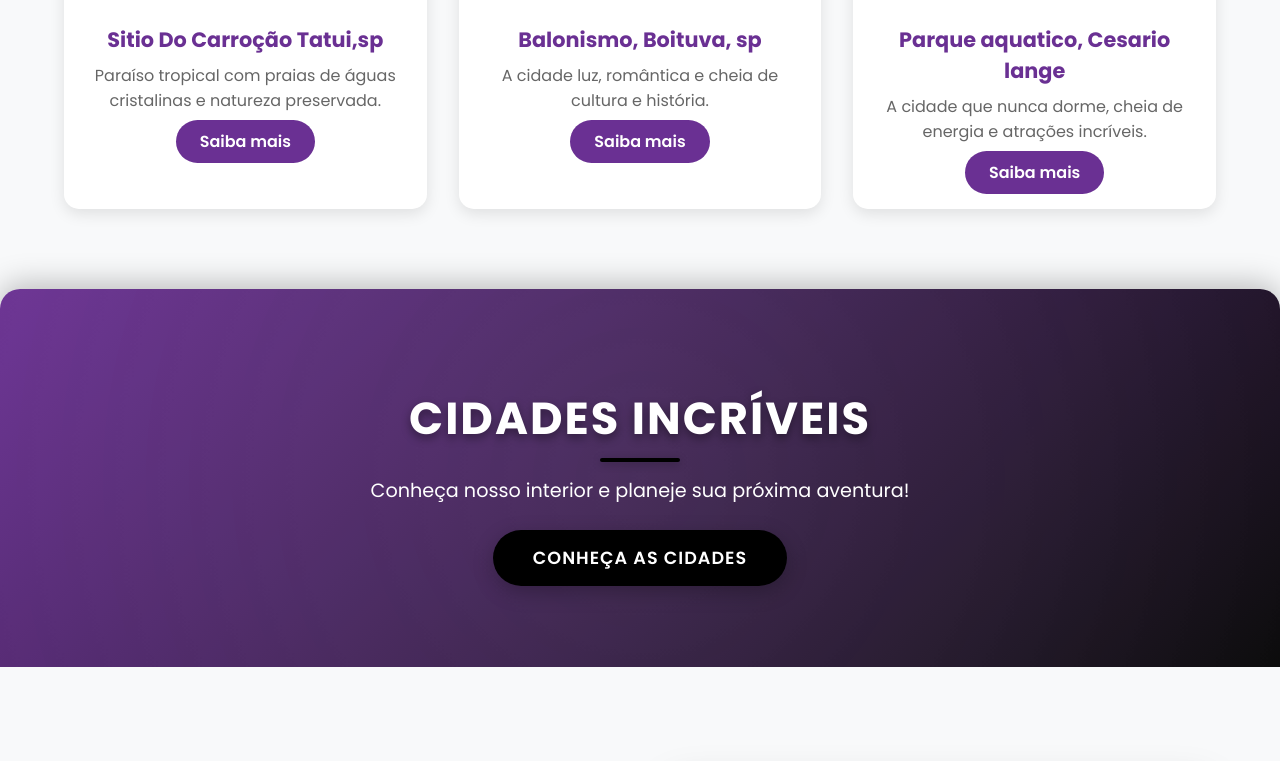
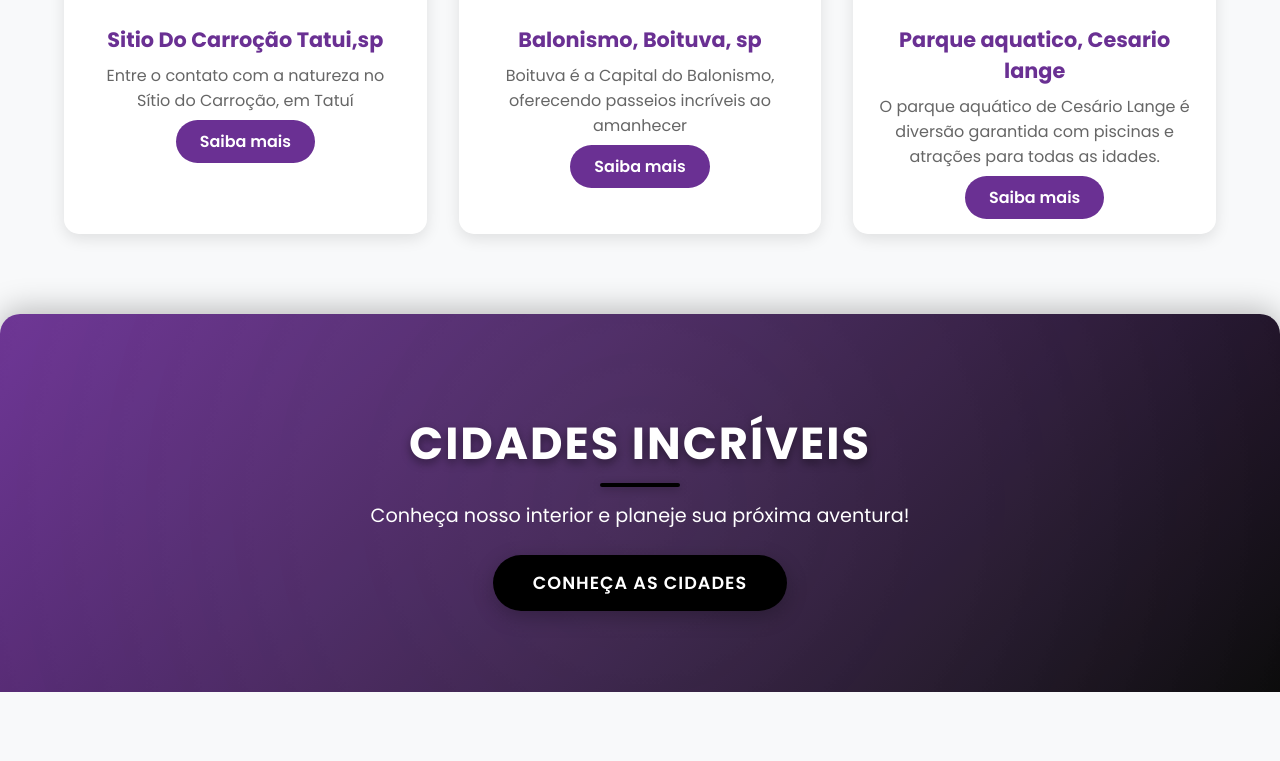
Before and after one commit to cleyton07/aurora, a PHP site: page /aurora/index.php in a window 1280 px wide. Shown: the part 1176-1937 px from the top of the page. Run offline with PHP 8.4, Linux system fonts and the light colour scheme; grey boxes are pictures that could not be loaded.

Commit message:
melhoria layout

```diff
--- a/aurora/index.php
+++ b/aurora/index.php
@@ -70,7 +70,7 @@ if (isset($_SESSION['logado']) && $_SESSION['logado'] === true): ?>
             </div>
             <div class="card-content">
                 <h3>Sitio Do Carroção Tatui,sp</h3>
-                <p>Paraíso tropical com praias de águas cristalinas e natureza preservada.</p>
+                <p>Entre o contato com a natureza no Sítio do Carroção, em Tatuí</p>
                 <p class="price"></p>
                 <a href="../aurora/cidades/tatui.html" class="btn">Saiba mais</a>
 
@@ -82,7 +82,7 @@ if (isset($_SESSION['logado']) && $_SESSION['logado'] === true): ?>
             </div>
             <div class="card-content">
                 <h3>Balonismo, Boituva, sp</h3>
-                <p>A cidade luz, romântica e cheia de cultura e história.</p>
+                <p>Boituva é a Capital do Balonismo, oferecendo passeios incríveis ao amanhecer</p>
                 <p class="price"></p>
                 <a href="../aurora/cidades/boituva.html" class="btn">Saiba mais</a>
 
@@ -94,7 +94,7 @@ if (isset($_SESSION['logado']) && $_SESSION['logado'] === true): ?>
             </div>
             <div class="card-content">
                 <h3>Parque aquatico, Cesario lange</h3>
-                <p>A cidade que nunca dorme, cheia de energia e atrações incríveis.</p>
+                <p>O parque aquático de Cesário Lange é diversão garantida com piscinas e atrações para todas as idades.</p>
                 <p class="price"></p>
                 <a href="../aurora/cidades/cesariolange.html" class="btn">Saiba mais</a>
 
```
Also changed, not shown: aurora/cidades/boituva.html (+9 -9 lines), aurora/css/index.css (line endings or trailing spaces).
